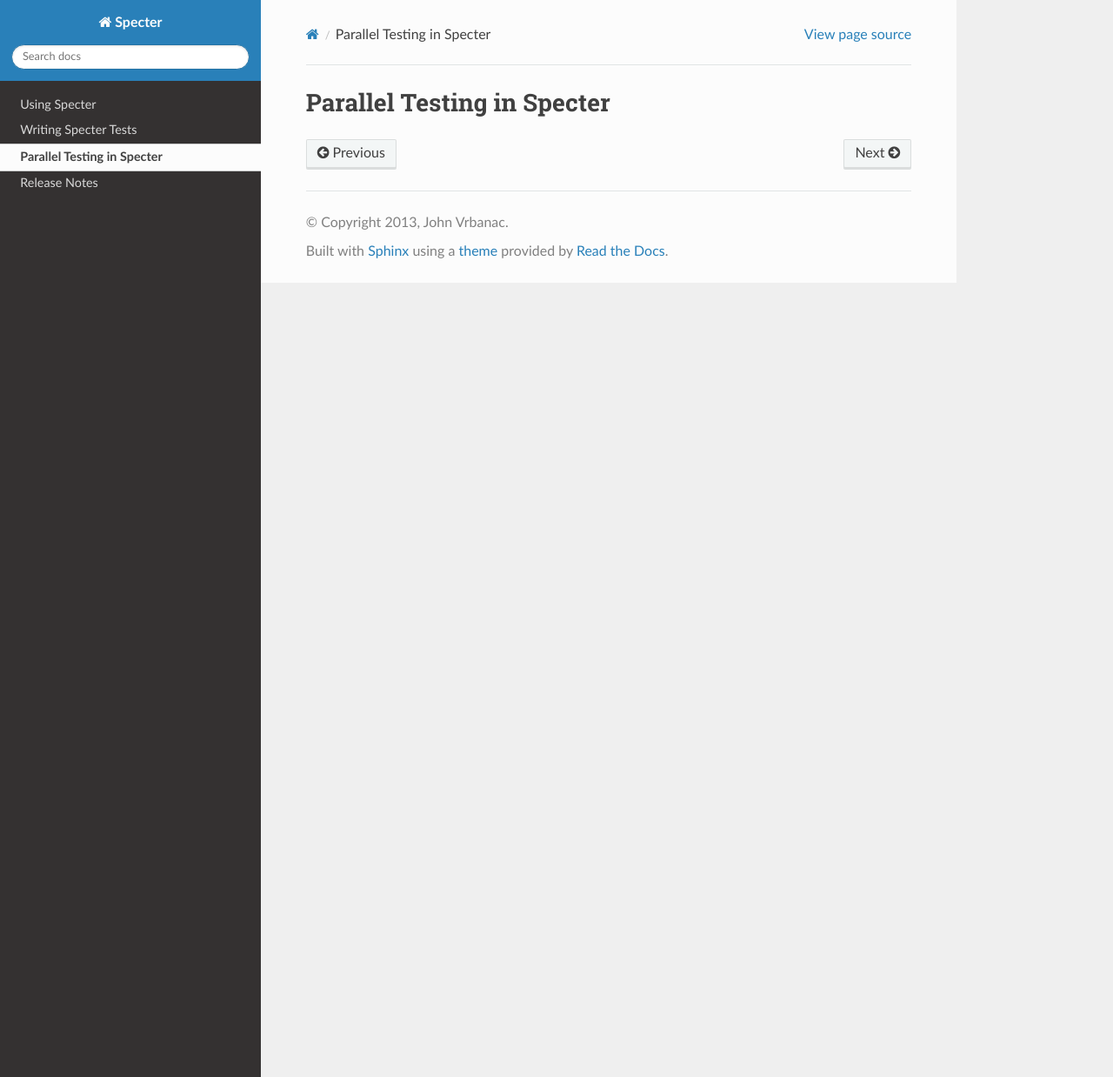
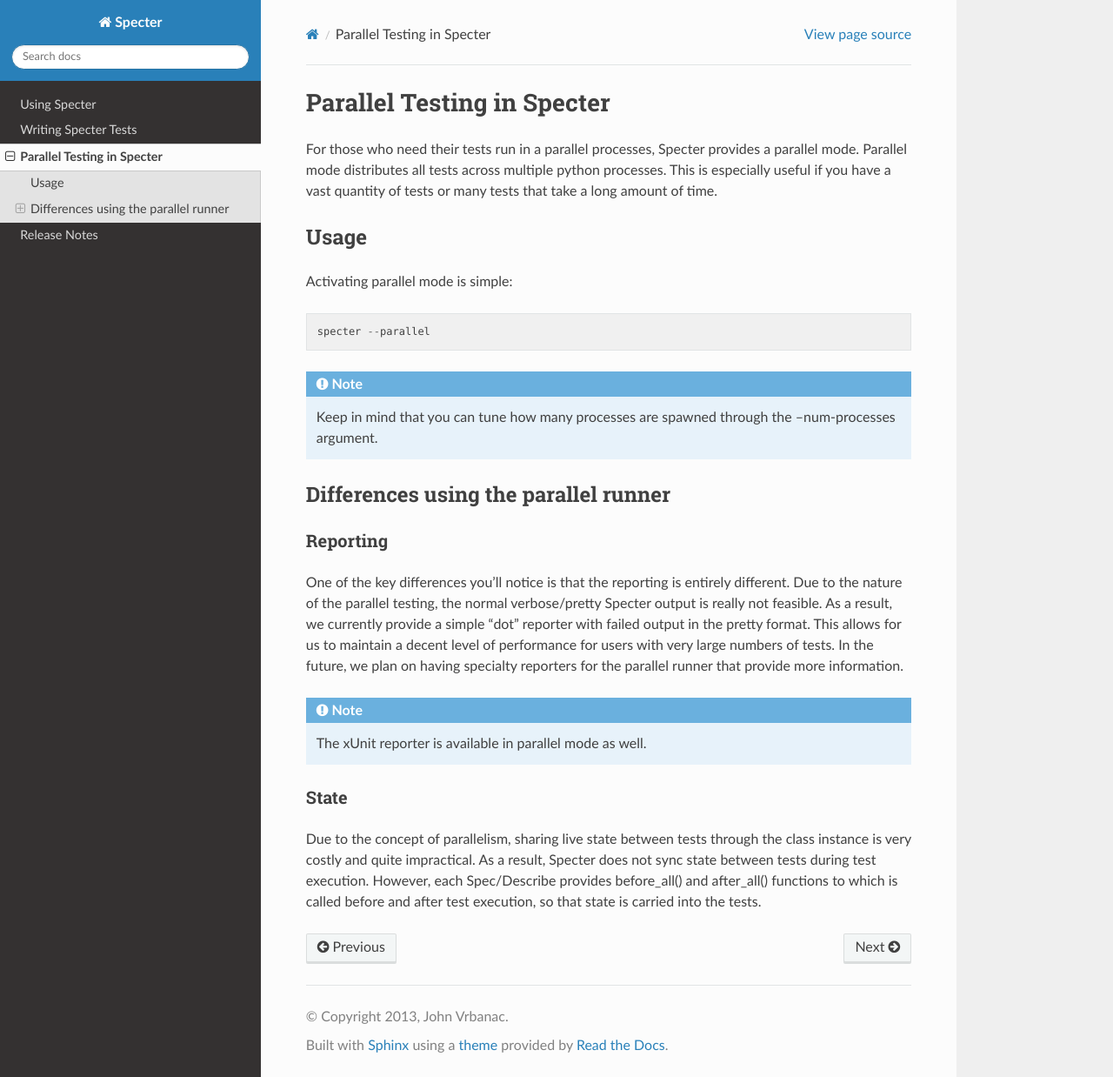
Before and after one commit to jmvrbanac/Specter, a Sphinx documentation site: the page built from docs/parallel/index.rst, in a window 1280 px wide and 1238 px high. Shown: the whole window at 87% size. Built offline with Sphinx 7.4.7 and the Read the Docs theme 2.0.0, drawn with Linux system fonts in a browser that asks for light colours.

Commit message:
Adding a brief bit about parallel testing
Started adding information to the release notes for the next release

```diff
--- a/docs/parallel/index.rst
+++ b/docs/parallel/index.rst
@@ -4,4 +4,33 @@
    :format: html
 
 Parallel Testing in Specter
-######################
+############################
+
+For those who need their tests run in a parallel processes, Specter provides a parallel mode.
+Parallel mode distributes all tests across multiple python processes. This is especially useful if you have a vast quantity of tests or many tests that take a long amount of time.
+
+Usage
+-------------
+
+Activating parallel mode is simple::
+
+    specter --parallel
+
+.. note::
+    Keep in mind that you can tune how many processes are spawned through the --num-processes argument.
+
+
+Differences using the parallel runner
+-------------------------------------------------
+
+Reporting
+^^^^^^^^^^
+One of the key differences you'll notice is that the reporting is entirely different. Due to the nature of the parallel testing, the normal
+verbose/pretty Specter output is really not feasible. As a result, we currently provide a simple "dot" reporter with failed output in the pretty format. This allows for us to maintain a decent level of performance for users with very large numbers of tests. In the future, we plan on having specialty reporters for the parallel runner that provide more information.
+
+.. note::
+    The xUnit reporter is available in parallel mode as well.
+
+State
+^^^^^^^
+Due to the concept of parallelism, sharing live state between tests through the class instance is very costly and quite impractical. As a result, Specter does not sync state between tests during test execution. However, each Spec/Describe provides before_all() and after_all() functions to which is called before and after test execution, so that state is carried into the tests.
```
Also changed, not shown: docs/release_notes/index.rst (+11 -0 lines).
